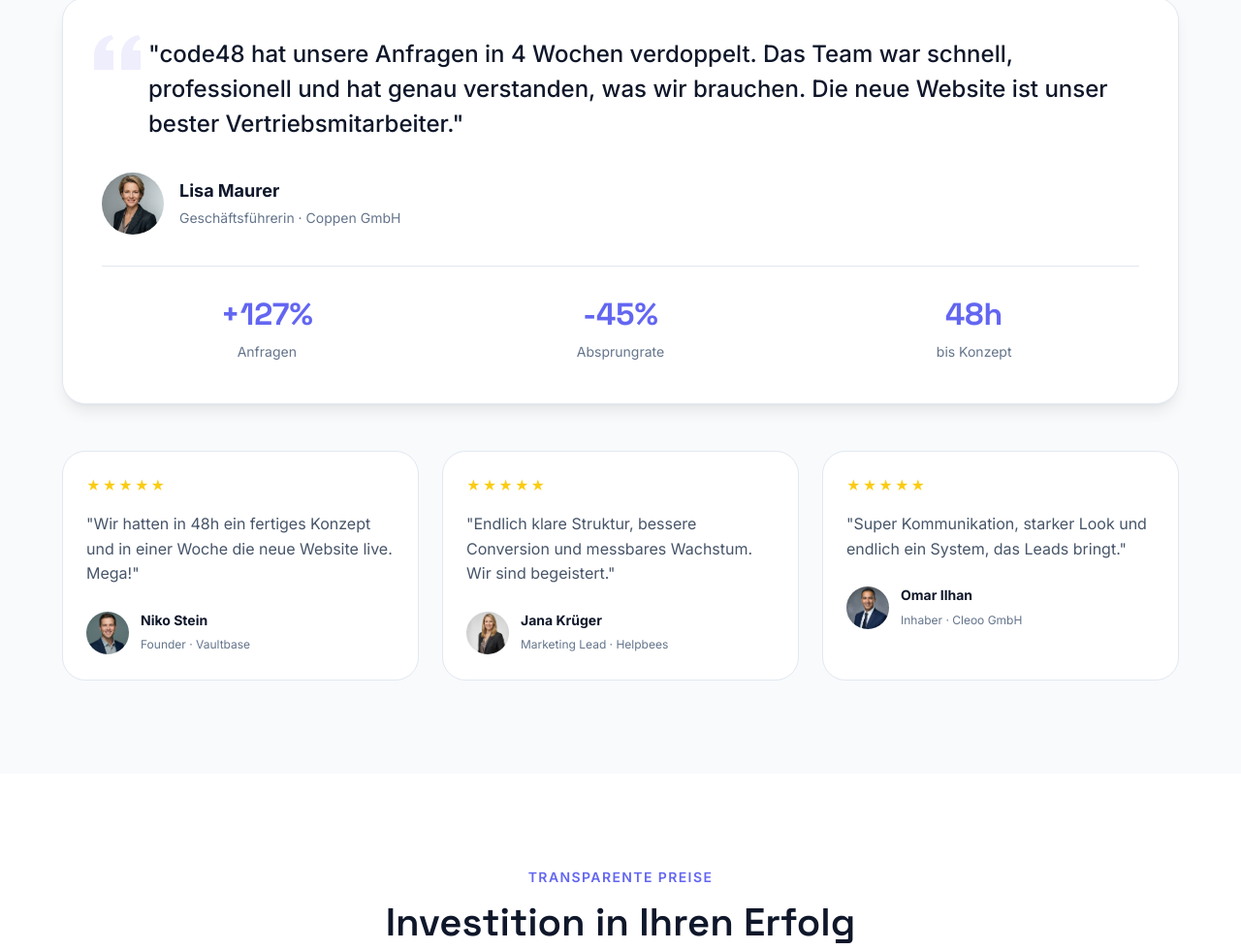
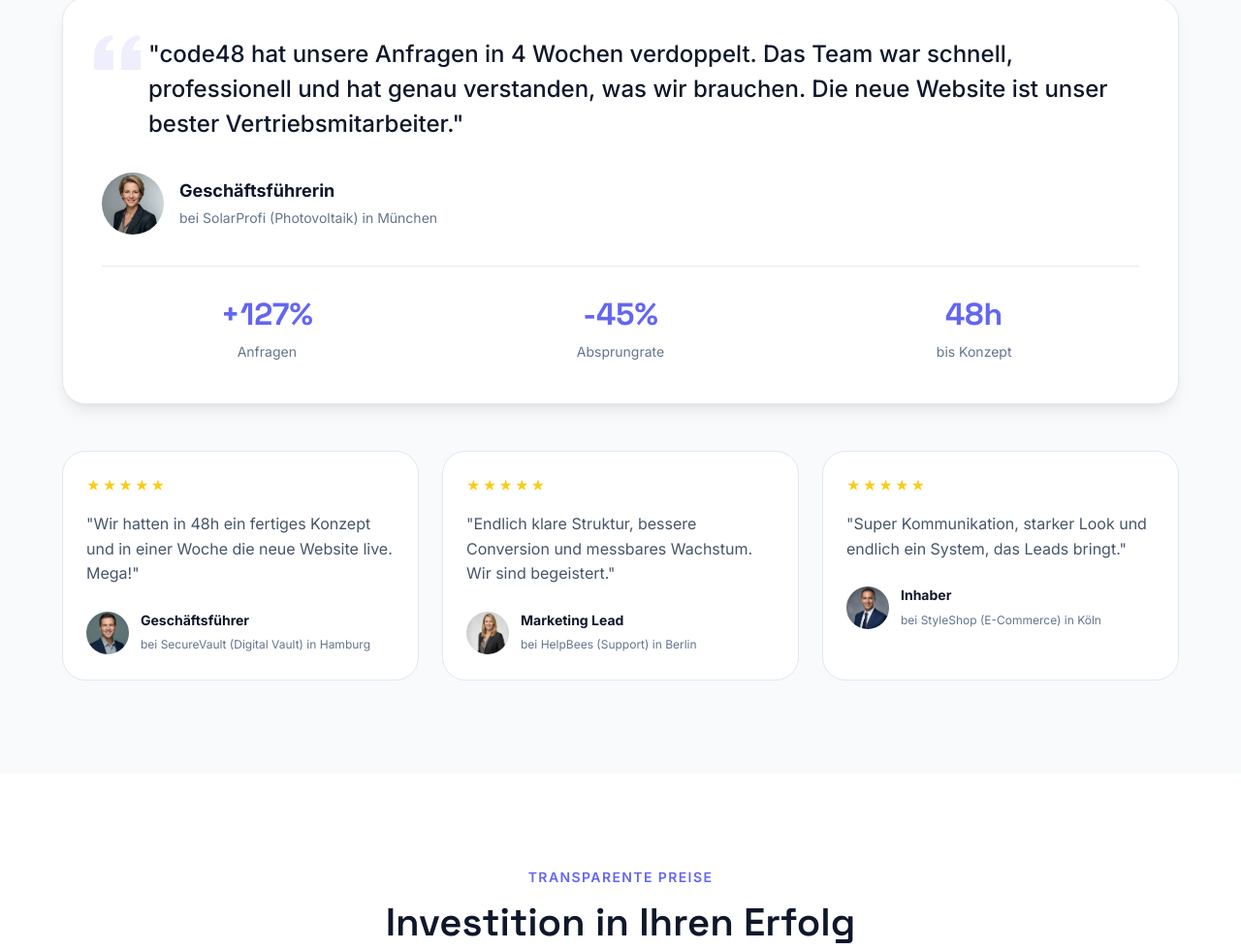
Before and after one commit to Alfridus1/code48-website, a plain HTML site: page index.html in a window 1280 px wide. Shown: the part 3160-4140 px from the top of the page at 97% size. Drawn offline with Linux system fonts and the light colour scheme.

Commit message:
v3.1: Testimonials anonymisiert

```diff
--- a/index.html
+++ b/index.html
@@ -259,10 +259,10 @@
             <p>"code48 hat unsere Anfragen in 4 Wochen verdoppelt. Das Team war schnell, professionell und hat genau verstanden, was wir brauchen. Die neue Website ist unser bester Vertriebsmitarbeiter."</p>
           </div>
           <div class="testimonial-author-large">
-            <img src="./assets/images/avatar-lisa.png" alt="Lisa Maurer" />
+            <img src="./assets/images/avatar-lisa.png" alt="Kundin" />
             <div>
-              <strong>Lisa Maurer</strong>
-              <span>Geschäftsführerin · Coppen GmbH</span>
+              <strong>Geschäftsführerin</strong>
+              <span>bei SolarProfi (Photovoltaik) in München</span>
             </div>
           </div>
           <div class="testimonial-metrics">
@@ -286,10 +286,10 @@
           <div class="testimonial-stars">★★★★★</div>
           <p>"Wir hatten in 48h ein fertiges Konzept und in einer Woche die neue Website live. Mega!"</p>
           <div class="testimonial-author">
-            <img src="./assets/images/avatar-niko.png" alt="Niko Stein" />
+            <img src="./assets/images/avatar-niko.png" alt="Kunde" />
             <div>
-              <strong>Niko Stein</strong>
-              <span>Founder · Vaultbase</span>
+              <strong>Geschäftsführer</strong>
+              <span>bei SecureVault (Digital Vault) in Hamburg</span>
             </div>
           </div>
         </article>
@@ -297,10 +297,10 @@
           <div class="testimonial-stars">★★★★★</div>
           <p>"Endlich klare Struktur, bessere Conversion und messbares Wachstum. Wir sind begeistert."</p>
           <div class="testimonial-author">
-            <img src="./assets/images/avatar-jana.png" alt="Jana Krüger" />
+            <img src="./assets/images/avatar-jana.png" alt="Kundin" />
             <div>
-              <strong>Jana Krüger</strong>
-              <span>Marketing Lead · Helpbees</span>
+              <strong>Marketing Lead</strong>
+              <span>bei HelpBees (Support) in Berlin</span>
             </div>
           </div>
         </article>
@@ -308,10 +308,10 @@
           <div class="testimonial-stars">★★★★★</div>
           <p>"Super Kommunikation, starker Look und endlich ein System, das Leads bringt."</p>
           <div class="testimonial-author">
-            <img src="./assets/images/avatar-omar.png" alt="Omar Ilhan" />
+            <img src="./assets/images/avatar-omar.png" alt="Kunde" />
             <div>
-              <strong>Omar Ilhan</strong>
-              <span>Inhaber · Cleoo GmbH</span>
+              <strong>Inhaber</strong>
+              <span>bei StyleShop (E-Commerce) in Köln</span>
             </div>
           </div>
         </article>
```
